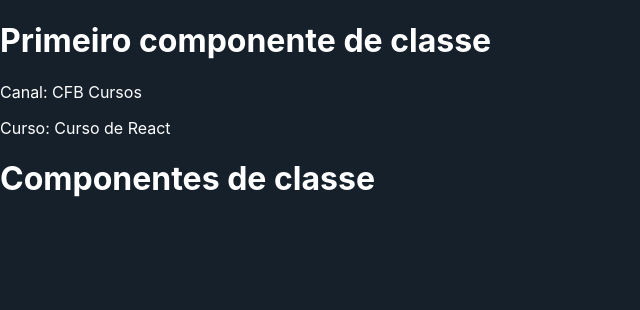
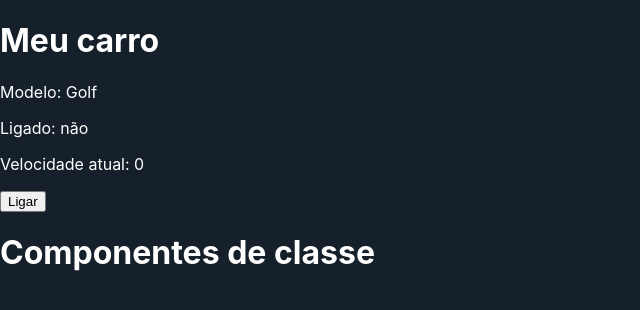
Before and after one commit to viniciustixu/CursoReactCFB, a React (Create React App) app in the folder my-app/: page / in a window 1280 px wide. Shown: the top 310 px of the page, without its empty margins (0-640 px from the left). Built offline with nearby package versions, Linux system fonts and the light colour scheme.

Commit message:
State em componentes de classe

```diff
--- a/my-app/src/App.js
+++ b/my-app/src/App.js
@@ -1,13 +1,13 @@
 import logo from './logo.svg';
 import './App.css';
-import Classe from './Components/Classe';
+import Carro from './Components/Carro';
 
 
 function App() {
 
   return (
     <>
-      <Classe canal="CFB Cursos" curso="Curso de React" />
+      <Carro />
       <h1>Componentes de classe</h1>
     </>
   );
--- /dev/null
+++ b/my-app/src/Components/Carro.js
@@ -0,0 +1,29 @@
+import React from 'react';
+
+export default class Carro extends React.Component {
+  constructor(props) {
+    super(props);
+    this.modelo = 'Golf';
+    this.state = {
+      ligado: false,
+      velAtual: 0,
+
+    };
+  }
+
+  ligarDesligar() {
+    this.setState({ ligado: !this.state.ligado });
+  }
+
+  render() {
+    return (
+      <div>
+        <h1>Meu carro</h1>
+        <p>Modelo: {this.modelo}</p>
+        <p>Ligado: {this.state.ligado ? "sim" : "não"}</p>
+        <p>Velocidade atual: {this.state.velAtual}</p>
+        <button onClick={() => this.ligarDesligar()}>{this.state.ligado ? "Desligar" : "Ligar"} </button>
+      </div>
+    );
+  }
+}
```
